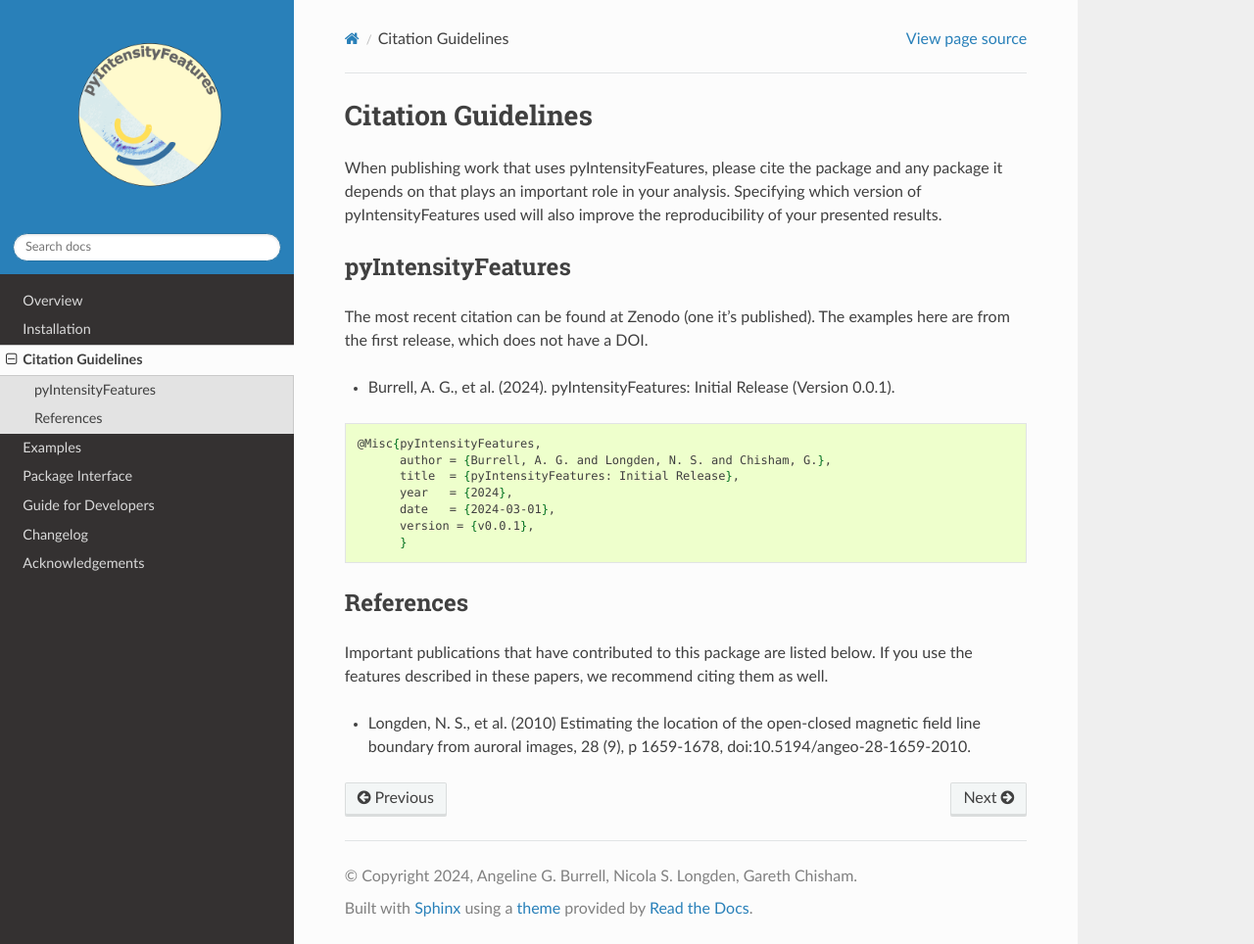
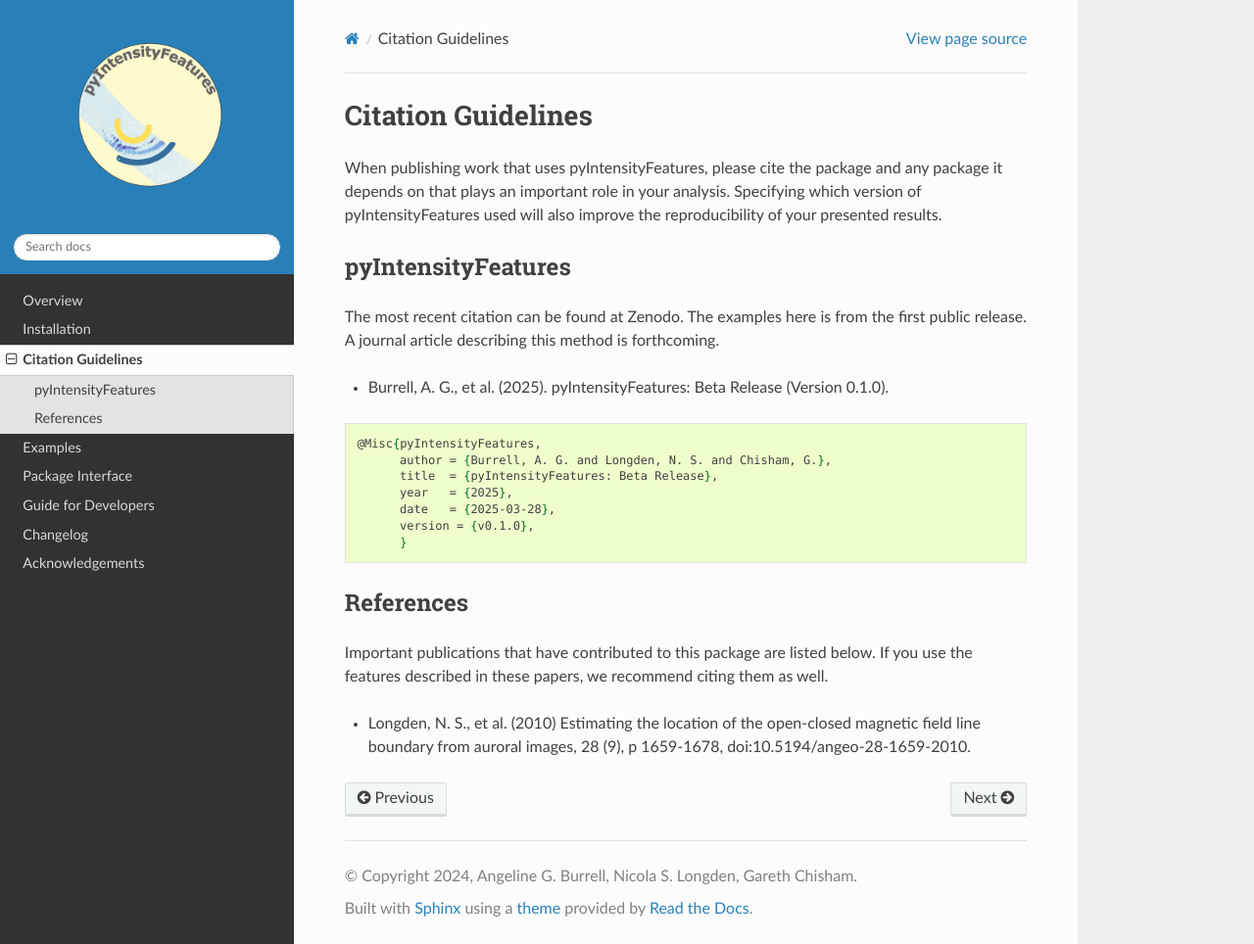
Before and after one commit to aburrell/pyIntensityFeatures, a Sphinx documentation site: the page built from docs/citing.rst, in a window 1280 px wide and 964 px high. Shown: the whole window at 98% size. Built offline with Sphinx 7.4.7 and the Read the Docs theme 3.1.0, drawn with Linux system fonts in a browser that asks for light colours; pages that are not in the unit, such as notebooks, are missing from menus; the version number is read from the project's files by our own code.

Commit message:
MAINT: update the citation guide
Update the citation guidelines.

```diff
--- a/docs/citing.rst
+++ b/docs/citing.rst
@@ -9,20 +9,20 @@ reproducibility of your presented results.
 pyIntensityFeatures
 -------------------
 
-The most recent citation can be found at Zenodo (one it's published). The
-examples here are from the first release, which does not have a DOI.
+The most recent citation can be found at Zenodo. The examples here is from the
+first public release.  A journal article describing this method is forthcoming.
 
-* Burrell, A. G., et al. (2024).
-  pyIntensityFeatures: Initial Release (Version 0.0.1).
+* Burrell, A. G., et al. (2025).
+  pyIntensityFeatures: Beta Release (Version 0.1.0).
 
 .. code-block:: latex
 
     @Misc{pyIntensityFeatures,
           author = {Burrell, A. G. and Longden, N. S. and Chisham, G.},
-	  title  = {pyIntensityFeatures: Initial Release},
-  	  year   = {2024},
-	  date   = {2024-03-01},
-	  version = {v0.0.1},
+	  title  = {pyIntensityFeatures: Beta Release},
+  	  year   = {2025},
+	  date   = {2025-03-28},
+	  version = {v0.1.0},
 	  }
 
 References
```
